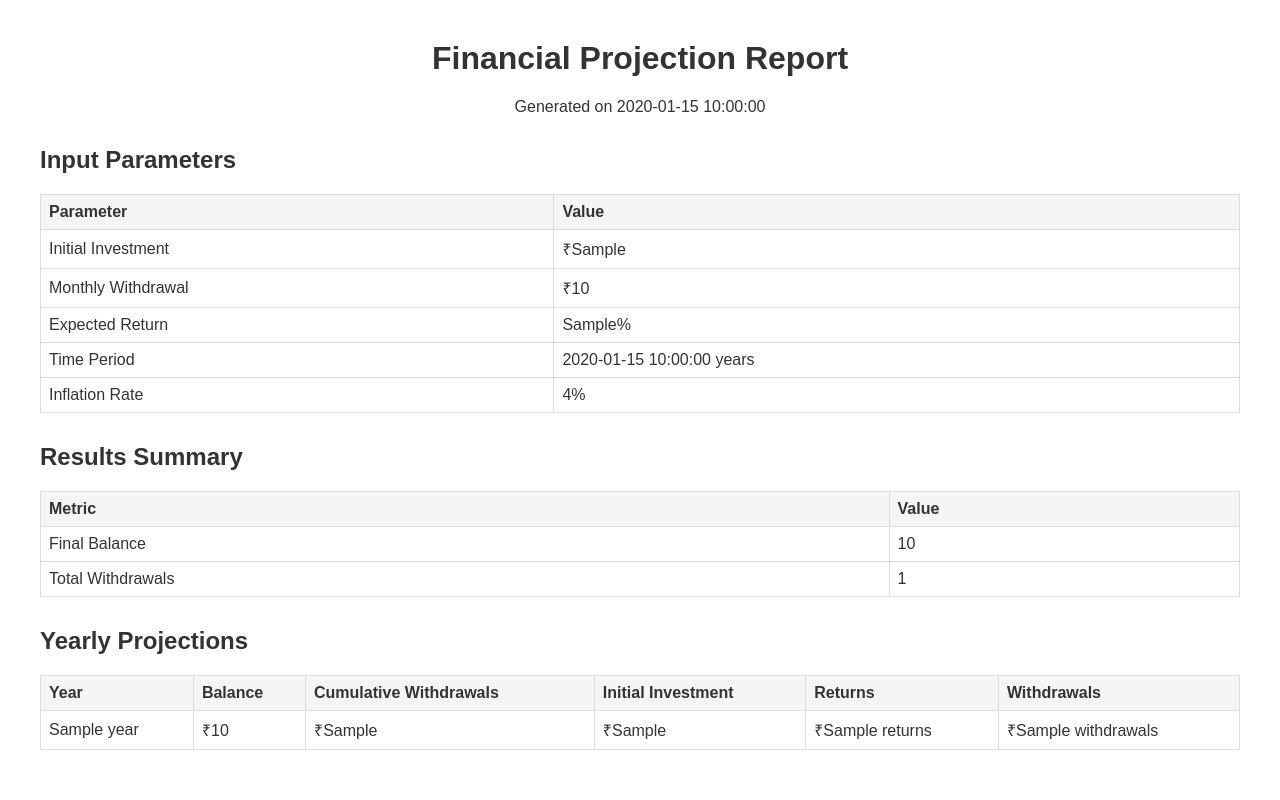
After one commit to bhushanchhaya/WealthWizard, a Flask app: template templates/pdf_template.html in a window 1280 px wide. The commit adds this page. Run offline with Flask 3, Linux system fonts and the light colour scheme; the template is opened without the code that fills it: most values are stand-ins (such as "Sample title", 1, 10 or a date in 2020).

Commit message:
Agent query: I notice we're starting with the financial calculator project. Before we begin building the prototype, would you like me to focus on a specific calculator type first (like a basic interest calculator) or should I implement multiple basic calculations right away?
Add PDF export functionality for financial projections.

Screenshot: https://storage.googleapis.com/screenshot-production-us-central1/84fc2d06-c7f4-4aeb-860c-f9c512a3e39e/63e5b28f-fcbe-4a5f-80cb-4e94299c91de.jpg

```diff
--- a/templates/index.html
+++ b/templates/index.html
@@ -135,8 +135,11 @@
                             <button class="btn btn-primary me-2" onclick="exportData('json')">
                                 <i class="fas fa-file-code"></i> Export JSON
                             </button>
-                            <button class="btn btn-success" onclick="exportData('csv')">
+                            <button class="btn btn-success me-2" onclick="exportData('csv')">
                                 <i class="fas fa-file-csv"></i> Export CSV
+                            </button>
+                            <button class="btn btn-danger" onclick="exportData('pdf')">
+                                <i class="fas fa-file-pdf"></i> Export PDF
                             </button>
                         </div>
                     </div>
--- /dev/null
+++ b/templates/pdf_template.html
@@ -0,0 +1,121 @@
+<!DOCTYPE html>
+<html>
+<head>
+    <meta charset="UTF-8">
+    <title>Financial Projection Report</title>
+    <style>
+        body {
+            font-family: Arial, sans-serif;
+            margin: 40px;
+            color: #333;
+        }
+        .header {
+            text-align: center;
+            margin-bottom: 30px;
+        }
+        .section {
+            margin-bottom: 30px;
+        }
+        table {
+            width: 100%;
+            border-collapse: collapse;
+            margin-top: 20px;
+        }
+        th, td {
+            border: 1px solid #ddd;
+            padding: 8px;
+            text-align: left;
+        }
+        th {
+            background-color: #f5f5f5;
+        }
+        .chart-placeholder {
+            width: 100%;
+            height: 300px;
+            margin: 20px 0;
+            background: #f9f9f9;
+            border: 1px solid #ddd;
+            text-align: center;
+            line-height: 300px;
+        }
+    </style>
+</head>
+<body>
+    <div class="header">
+        <h1>Financial Projection Report</h1>
+        <p>Generated on {{ timestamp }}</p>
+    </div>
+
+    <div class="section">
+        <h2>Input Parameters</h2>
+        <table>
+            <tr>
+                <th>Parameter</th>
+                <th>Value</th>
+            </tr>
+            <tr>
+                <td>Initial Investment</td>
+                <td>₹{{ inputs.initialInvestment }}</td>
+            </tr>
+            <tr>
+                <td>Monthly Withdrawal</td>
+                <td>₹{{ inputs.withdrawalAmount }}</td>
+            </tr>
+            <tr>
+                <td>Expected Return</td>
+                <td>{{ inputs.expectedReturn }}%</td>
+            </tr>
+            <tr>
+                <td>Time Period</td>
+                <td>{{ inputs.timePeriod }} years</td>
+            </tr>
+            <tr>
+                <td>Inflation Rate</td>
+                <td>{{ inputs.inflationRate }}%</td>
+            </tr>
+        </table>
+    </div>
+
+    <div class="section">
+        <h2>Results Summary</h2>
+        <table>
+            <tr>
+                <th>Metric</th>
+                <th>Value</th>
+            </tr>
+            <tr>
+                <td>Final Balance</td>
+                <td>{{ results.finalBalance }}</td>
+            </tr>
+            <tr>
+                <td>Total Withdrawals</td>
+                <td>{{ results.totalWithdrawals }}</td>
+            </tr>
+        </table>
+    </div>
+
+    <div class="section">
+        <h2>Yearly Projections</h2>
+        <table>
+            <tr>
+                <th>Year</th>
+                <th>Balance</th>
+                <th>Cumulative Withdrawals</th>
+                <th>Initial Investment</th>
+                <th>Returns</th>
+                <th>Withdrawals</th>
+            </tr>
+            {% for year in projections %}
+            <tr>
+                <td>{{ year.label }}</td>
+                <td>₹{{ year.balance }}</td>
+                <td>₹{{ year.cumulativeWithdrawals }}</td>
+                <td>₹{{ year.initialInvestment }}</td>
+                <td>₹{{ year.returns }}</td>
+                <td>₹{{ year.withdrawals }}</td>
+            </tr>
+            {% endfor %}
+        </table>
+    </div>
+</body>
+</html>
```
Also changed, not shown: app.py (+43 -1 lines), pyproject.toml (+8 -5 lines), static/js/calculator.js (+24 -0 lines), 2 other files.
